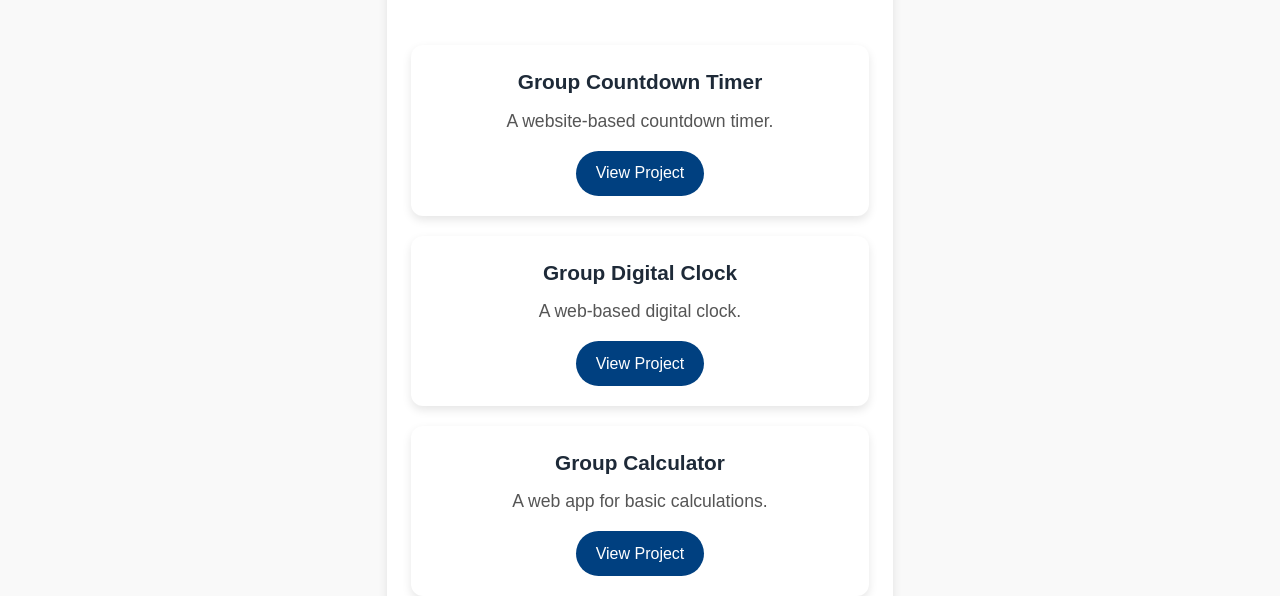
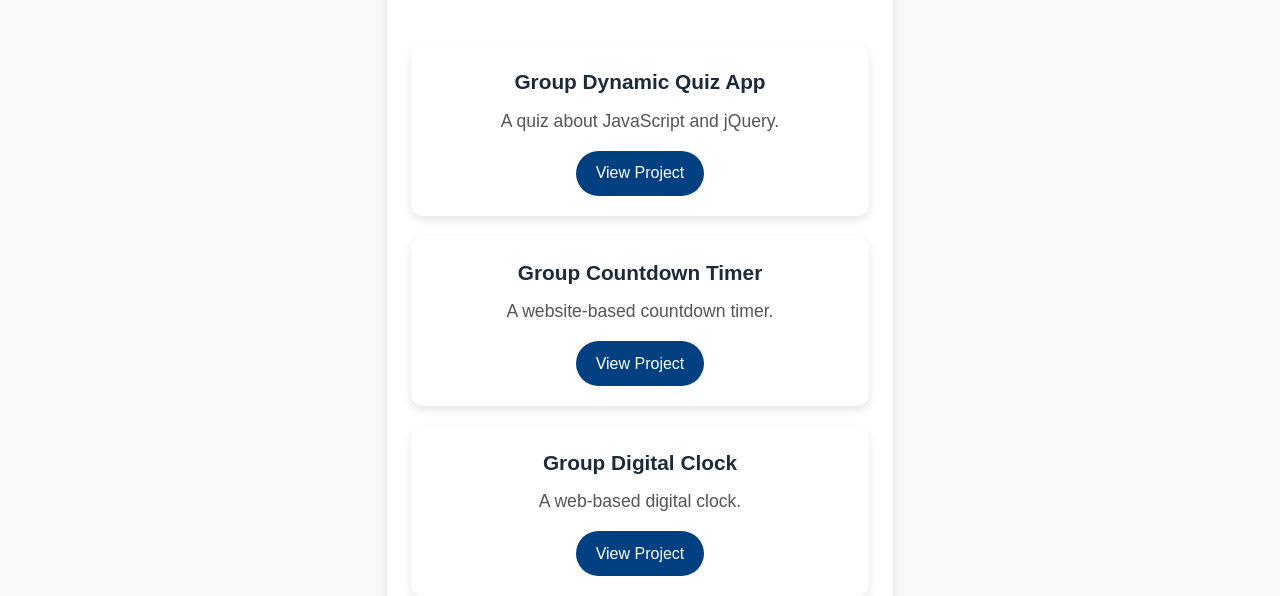
Before and after one commit to litspoloyaps/My_E-Portfolio, a plain HTML site: page projects.html in a window 1280 px wide. Shown: the part 204-800 px from the top of the page. Drawn offline with Linux system fonts and the light colour scheme.

Commit message:
Update projects.html

```diff
--- a/projects.html
+++ b/projects.html
@@ -29,6 +29,12 @@
     <h2>Projects / Works</h2>
 
     <div class="project-grid">
+
+      <div class="project-card">
+        <h3>Group Dynamic Quiz App</h3>
+        <p>A quiz about JavaScript and jQuery.</p>
+        <a href="https://litspoloyaps.github.io/DynamicQuizApp/" target="_blank" class="btn">View Project</a>
+      </div>
 
       <div class="project-card">
         <h3>Group Countdown Timer</h3>
```
